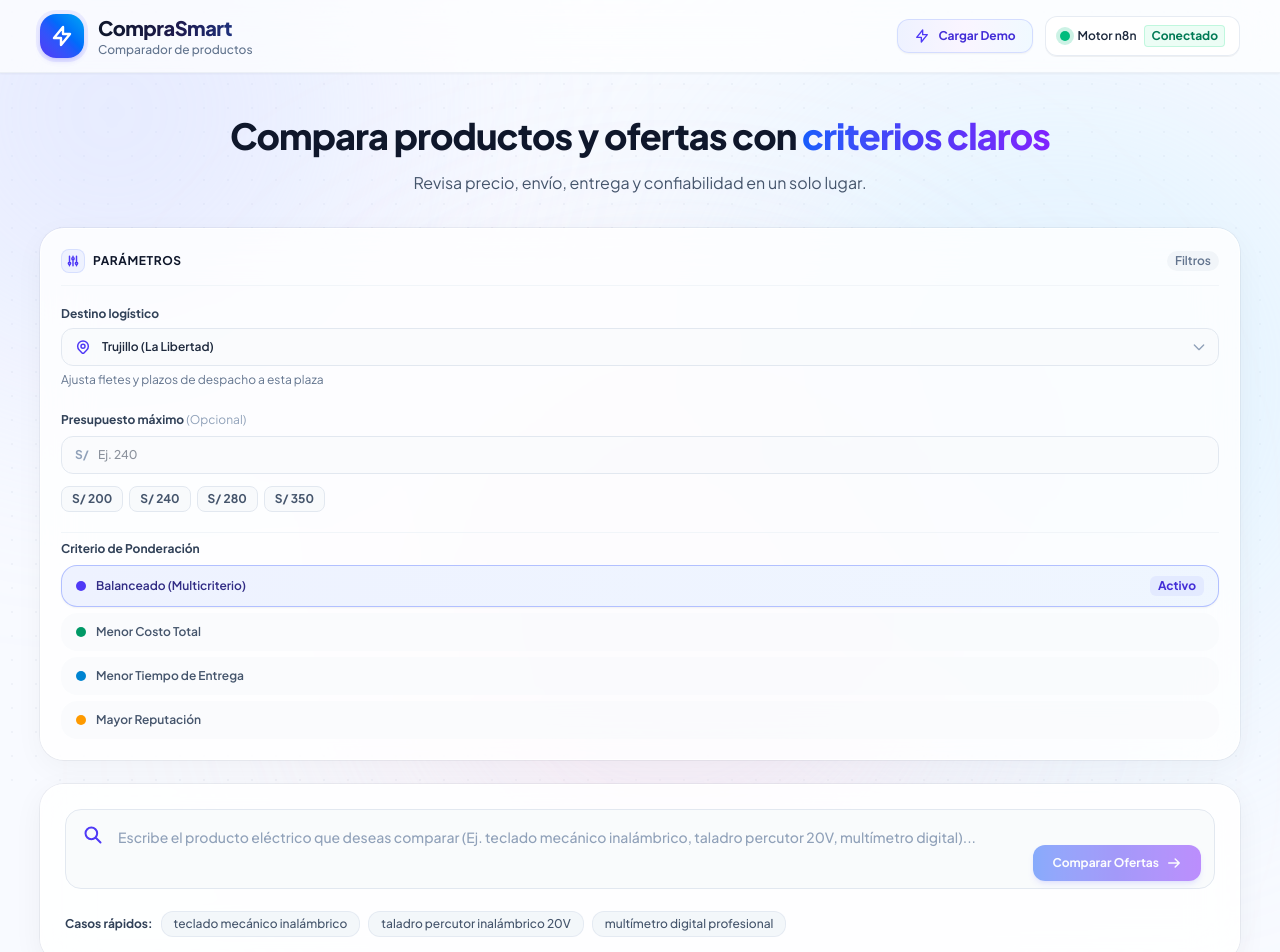
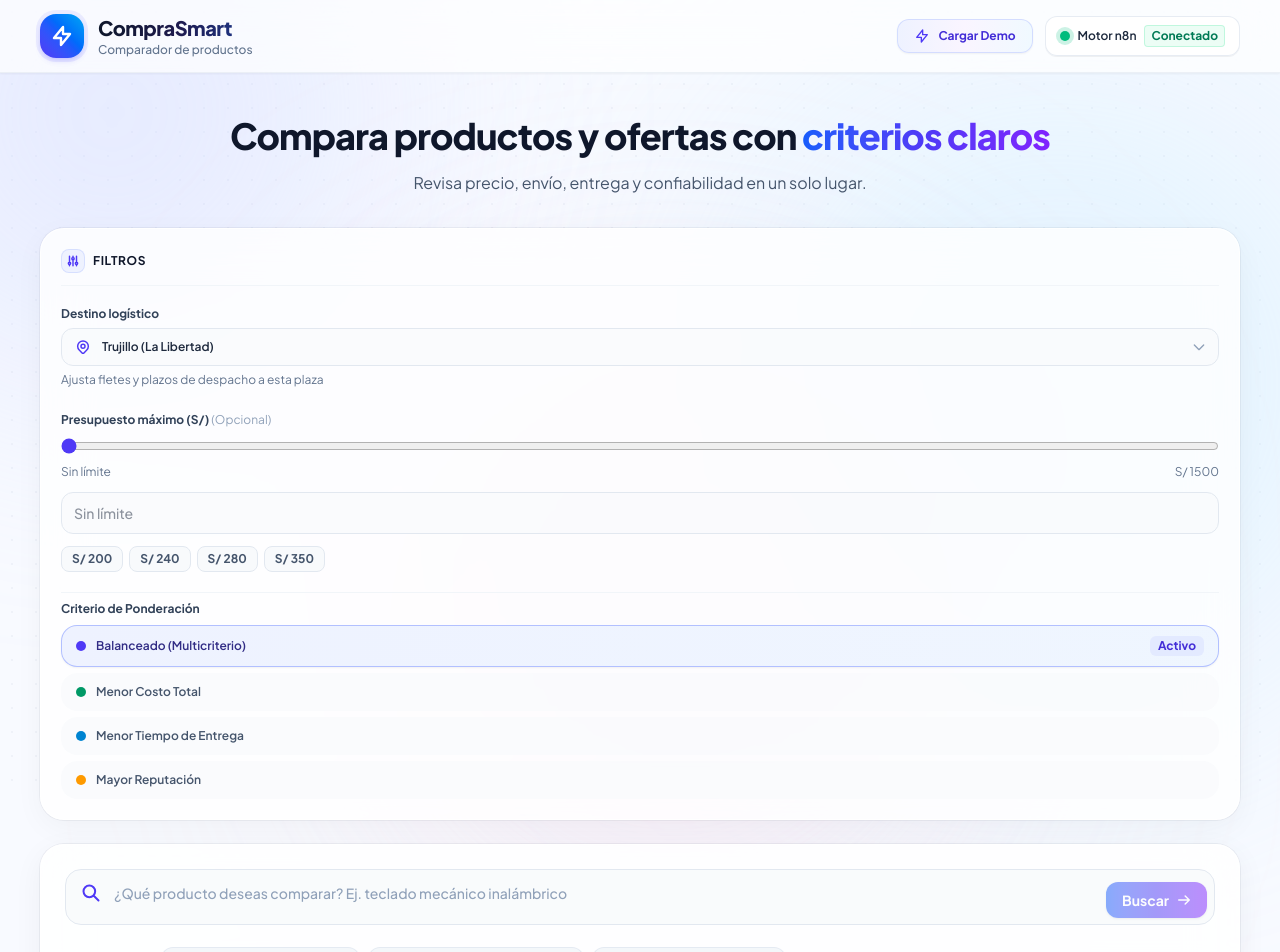
Before and after one commit to Sam-Mig1023/comparador-electrico, a Next.js app: page / in a window 1280 px wide. Shown: the top 952 px of the page. Built offline with nearby package versions, Linux system fonts and the light colour scheme.

Commit message:
cambios: actualización de etiquetas y ajustes en el diseño de componentes (filtros)

```diff
--- a/src/app/page.tsx
+++ b/src/app/page.tsx
@@ -659,7 +659,7 @@ export default function Home() {
         </section>
 
         {/* ========================================================================= */}
-        {/* PANEL DE CONTROL: PARÁMETROS Y BÚSQUEDA INTEGRADA */}
+        {/* PANEL DE CONTROL: FILTROS Y BÚSQUEDA */}
         {/* ========================================================================= */}
         <div className="grid grid-cols-1 2xl:grid-cols-4 gap-6">
 
@@ -673,11 +673,8 @@ export default function Home() {
                       <path strokeLinecap="round" strokeLinejoin="round" strokeWidth="2.5" d="M12 6V4m0 2a2 2 0 100 4m0-4a2 2 0 110 4m-6 8a2 2 0 100-4m0 4a2 2 0 110-4m0 4v2m0-6V4m6 6v10m6-2a2 2 0 100-4m0 4a2 2 0 110-4m0 4v2m0-6V4" />
                     </svg>
                   </div>
-                  Parámetros
+                  Filtros
                 </h2>
-                <span className="text-xs px-2 py-0.5 rounded-full bg-slate-100 text-slate-500 font-semibold">
-                  Filtros
-                </span>
               </div>
 
               {/* Selector de Ciudad de Entrega */}
@@ -727,12 +724,29 @@ export default function Home() {
               {/* Presupuesto Máximo con Presets Rápidos */}
               <div className="space-y-2 pt-1">
                 <label htmlFor="presupuesto" className="block text-xs font-bold text-slate-700">
-                  Presupuesto máximo <span className="text-slate-400 font-normal">(Opcional)</span>
+                  Presupuesto máximo (S/) <span className="text-slate-400 font-normal">(Opcional)</span>
                 </label>
+                <div className="space-y-3">
+                  <div>
+                    <input
+                      id="presupuesto-rango"
+                      type="range"
+                      min="0"
+                      max={Math.max(1500, Math.ceil((Number(presupuestoMaximo) || 0) / 10) * 10)}
+                      step="10"
+                      value={presupuestoMaximo ? Number(presupuestoMaximo) : 0}
+                      onChange={(e) => setPresupuestoMaximo(e.target.value === "0" ? "" : e.target.value)}
+                      disabled={cargando}
+                      aria-label="Ajustar presupuesto máximo con el deslizador"
+                      aria-valuetext={presupuestoMaximo ? `S/ ${presupuestoMaximo}` : "Sin límite"}
+                      className="w-full accent-indigo-600 cursor-pointer disabled:cursor-not-allowed"
+                    />
+                    <div className="flex justify-between text-xs text-slate-500 mt-1">
+                      <span>Sin límite</span>
+                      <span>S/ {Math.max(1500, Math.ceil((Number(presupuestoMaximo) || 0) / 10) * 10)}</span>
+                    </div>
+                  </div>
                   <div className="relative">
-                  <div className="absolute inset-y-0 left-0 pl-3.5 flex items-center pointer-events-none text-xs font-bold text-slate-400">
-                    S/
-                  </div>
                     <input
                       id="presupuesto"
                       type="number"
@@ -740,20 +754,11 @@ export default function Home() {
                       step="1"
                       value={presupuestoMaximo}
                       onChange={(e) => setPresupuestoMaximo(e.target.value)}
-                    placeholder="Ej. 240"
+                      placeholder="Sin límite"
                       disabled={cargando}
-                    className="w-full pl-9 pr-14 py-2.5 bg-slate-50/70 border border-slate-200 rounded-xl text-xs font-medium text-slate-800 focus:bg-white focus:outline-none focus:ring-2 focus:ring-indigo-500/30 focus:border-indigo-500 transition"
+                      className="w-full px-3 py-2.5 bg-slate-50/70 border border-slate-200 rounded-xl text-sm font-medium text-slate-800 focus:bg-white focus:outline-none focus:ring-2 focus:ring-indigo-500/30 focus:border-indigo-500 transition"
                     />
-                  {presupuestoMaximo && (
-                    <button
-                      type="button"
-                      onClick={() => setPresupuestoMaximo("")}
-                      className="absolute inset-y-0 right-2 px-2 text-slate-400 hover:text-slate-600 text-xs cursor-pointer font-bold"
-                      title="Limpiar presupuesto"
-                    >
-                      ✕
-                    </button>
-                  )}
+                  </div>
                 </div>
 
                 {/* Pills de Presupuestos Rápidos */}
@@ -975,18 +980,18 @@ export default function Home() {
             <div className="bg-white/85 backdrop-blur-xl rounded-3xl p-5 sm:p-6 border border-white/80 shadow-[0_8px_30px_rgb(0,0,0,0.05)] ring-1 ring-slate-900/5 space-y-4">
               <form onSubmit={manejarSubmit} className="space-y-3">
                 <div className="relative">
-                  <div className="absolute top-4 left-4.5 pointer-events-none text-indigo-600">
+                  <div className="absolute top-3.5 left-4 pointer-events-none text-indigo-600">
                     <svg className="w-5 h-5" fill="none" stroke="currentColor" viewBox="0 0 24 24">
                       <path strokeLinecap="round" strokeLinejoin="round" strokeWidth="2.4" d="M21 21l-6-6m2-5a7 7 0 11-14 0 7 7 0 0114 0z" />
                     </svg>
                   </div>
                   <textarea
-                    rows={2}
+                    rows={1}
                     value={consulta}
                     onChange={(e) => setConsulta(e.target.value)}
-                    placeholder="Escribe el producto eléctrico que deseas comparar (Ej. teclado mecánico inalámbrico, taladro percutor 20V, multímetro digital)..."
+                    placeholder="¿Qué producto deseas comparar? Ej. teclado mecánico inalámbrico"
                     disabled={cargando}
-                    className="w-full pl-13 pr-40 py-4 bg-slate-50/80 border border-slate-200 rounded-2xl text-sm text-slate-900 placeholder-slate-400 focus:bg-white focus:outline-none focus:ring-3 focus:ring-indigo-500/25 focus:border-indigo-500 transition resize-none font-medium leading-relaxed"
+                    className="w-full min-h-14 pl-12 pr-28 py-3 bg-slate-50/80 border border-slate-200 rounded-2xl text-sm text-slate-900 placeholder-slate-400 focus:bg-white focus:outline-none focus:ring-3 focus:ring-indigo-500/25 focus:border-indigo-500 transition resize-none font-medium leading-relaxed"
                     onKeyDown={(e) => {
                       if (e.key === "Enter" && !e.shiftKey) {
                         e.preventDefault();
@@ -994,11 +999,12 @@ export default function Home() {
                       }
                     }}
                   />
-                  <div className="absolute bottom-3.5 right-3.5 flex items-center gap-2">
+                  <div className="absolute right-2 top-1/2 -translate-y-1/2 flex items-center">
                     <button
                       type="submit"
                       disabled={cargando || !consulta.trim()}
-                      className="px-5 py-2.5 bg-gradient-to-r from-blue-600 via-indigo-600 to-violet-600 hover:from-blue-700 hover:via-indigo-700 hover:to-violet-700 text-white font-bold text-xs rounded-xl shadow-md shadow-indigo-500/25 hover:shadow-lg hover:shadow-indigo-500/35 hover:-translate-y-0.5 active:translate-y-0 active:scale-95 transition-all duration-200 flex items-center gap-2 disabled:opacity-50 disabled:cursor-not-allowed disabled:transform-none cursor-pointer"
+                      aria-label={cargando ? "Buscando productos" : "Buscar productos"}
+                      className="px-4 py-2 bg-gradient-to-r from-blue-600 via-indigo-600 to-violet-600 hover:from-blue-700 hover:via-indigo-700 hover:to-violet-700 text-white font-bold text-sm rounded-xl shadow-sm transition-all duration-200 flex items-center gap-2 disabled:opacity-50 disabled:cursor-not-allowed cursor-pointer"
                     >
                       {cargando ? (
                         <>
@@ -1010,7 +1016,7 @@ export default function Home() {
                         </>
                       ) : (
                         <>
-                          <span>Comparar Ofertas</span>
+                          <span>Buscar</span>
                           <svg className="w-3.5 h-3.5" fill="none" stroke="currentColor" viewBox="0 0 24 24">
                             <path strokeLinecap="round" strokeLinejoin="round" strokeWidth="2.5" d="M14 5l7 7m0 0l-7 7m7-7H3" />
                           </svg>
```
Lines whose indentation alone changed are shown as unchanged.
